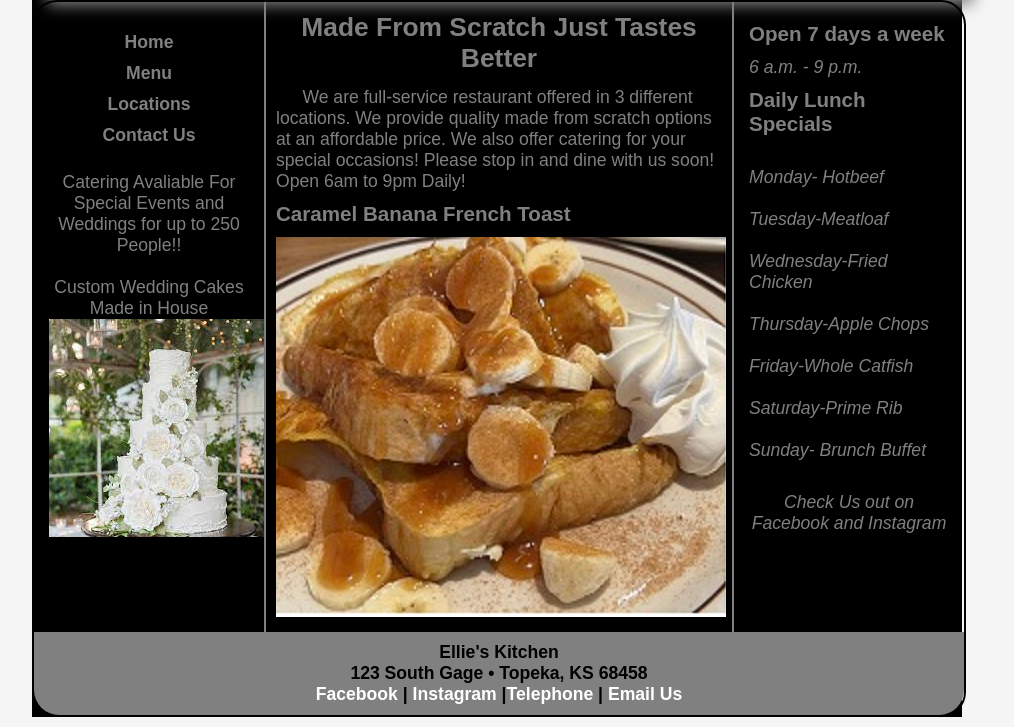
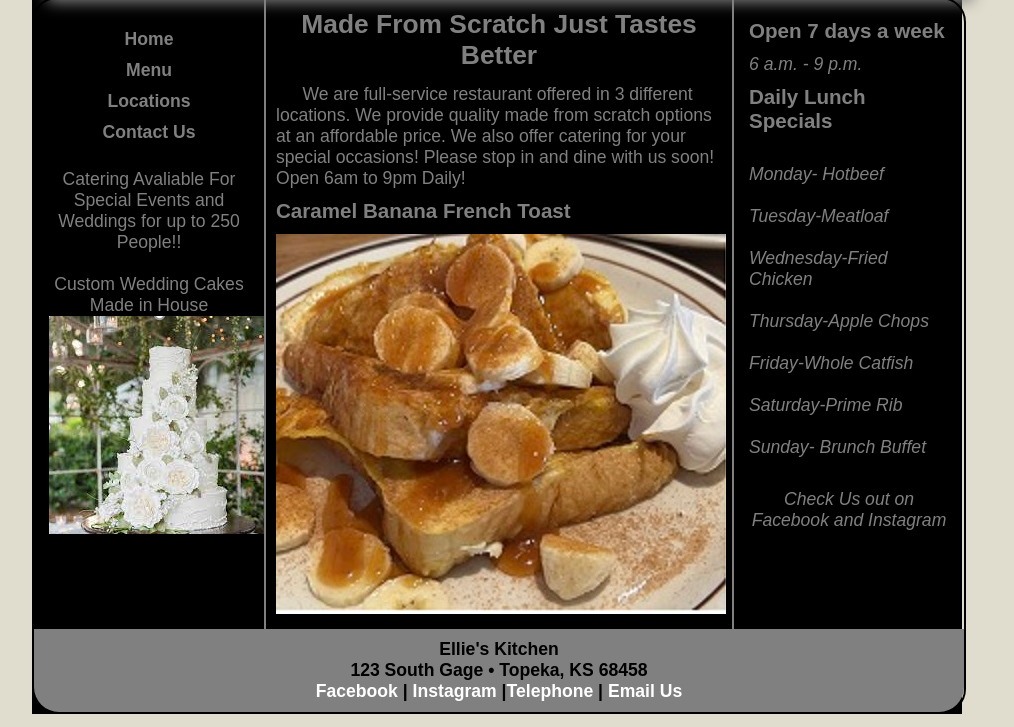
Before and after one commit to elinorbaucom/CMIS-410-final, a plain HTML site: page index.html in a window 1280 px wide. Shown: the part 231-958 px from the top of the page, without its empty margins (143-1157 px from the left). Drawn offline with Linux system fonts and the light colour scheme.

Commit message:
Add files via upload

```diff
--- a/CSS/styles.css
+++ b/CSS/styles.css
@@ -17,9 +17,12 @@
 body {
     font-size: 1.1em;
     font-family: Arial, Helvetica, sans-serif;
-	background-color: whitesmoke;
+background-color: #e1ddce;}
 
-}
+
+
+
+
 
 #container {
     width: 930px;
```
Also changed, not shown: images/kitchen.png.
